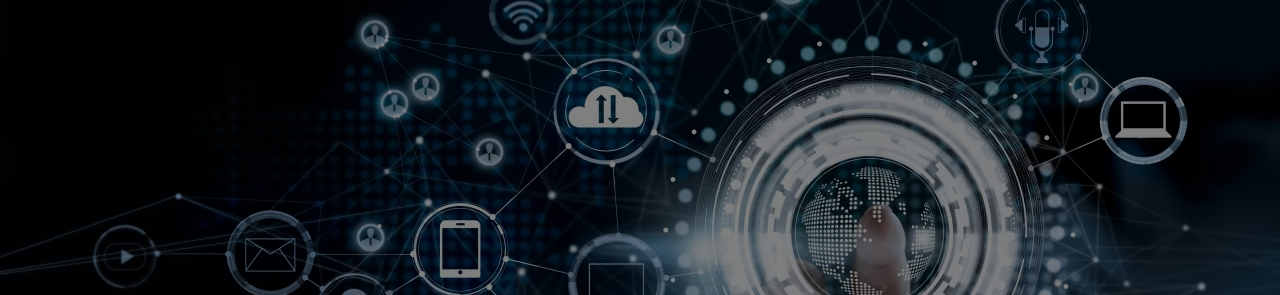
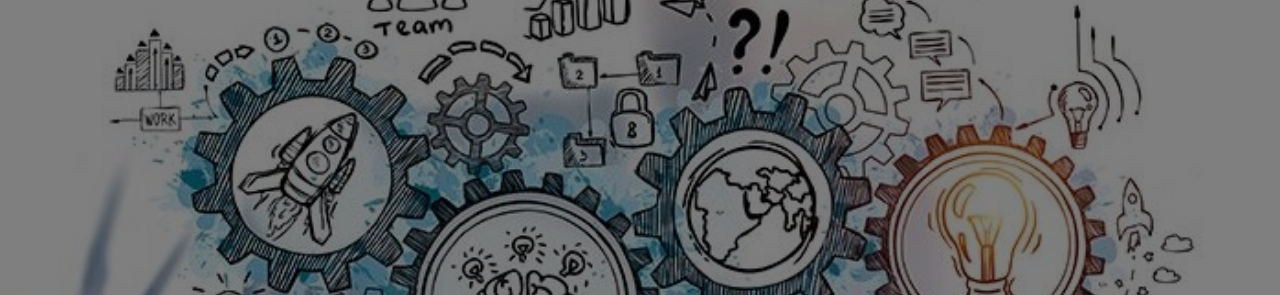
Before and after one commit to rahmal/RahmalConda.com, a plain HTML site: page index.html in a window 1280 px wide. Shown: the part 93-388 px from the top of the page. Drawn offline with Linux system fonts and the light colour scheme.

Commit message:
New backgorund image.

```diff
--- a/index.html
+++ b/index.html
@@ -65,7 +65,7 @@
     </div>
     <div id="viewport">
       <div id="cover">
-        <div id="cover_background"><img class="img-scaled" src="./img/eng-mgr.avif"></div>
+        <div id="cover_background"><img class="img-scaled" src="./img/eng-mgr.jpg"></div>
         <div id="cover_overlay"></div>
         <div id="cover-content">
           <div id="cover-hero">Rahmal Conda</div>
```
Also changed, not shown: img/eng-mgr.jpg (added).
